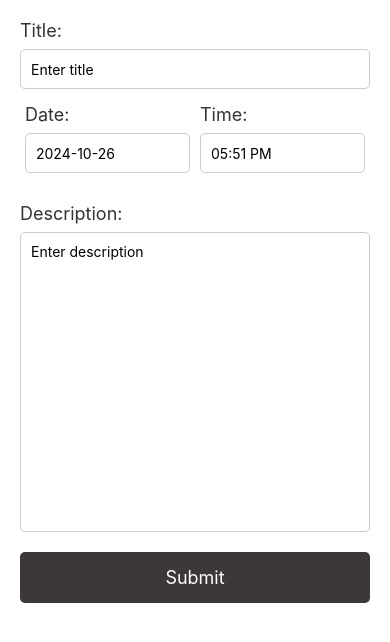
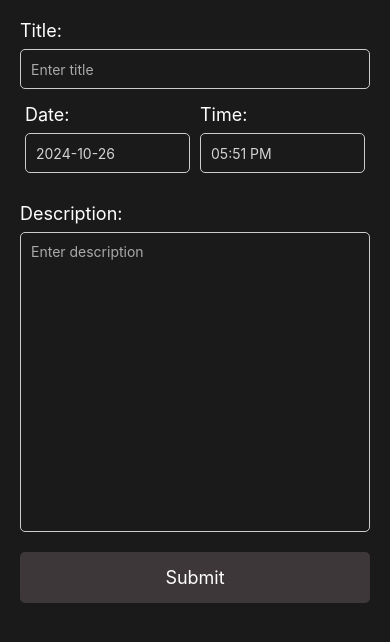
Before and after one commit to SheshanFernando2021/LongDay-ReactAnd.Net, a React Native app: screen /Entry in a window 390 px wide. Shown: the top 642 px of the page. Built offline with nearby package versions, Linux system fonts and the light colour scheme; no server answers.

Commit message:
Styling Done

```diff
--- a/src/Components/Clock/Clock.js
+++ b/src/Components/Clock/Clock.js
@@ -36,8 +36,8 @@ const styles = StyleSheet.create({
     padding: 20,
   },
   dateTime: {
-    fontSize: 13,
-    color: "black",
+    fontSize: 15,
+    color: "#FFCBCB",
   },
 });
 
--- a/src/Components/Details/Details.js
+++ b/src/Components/Details/Details.js
@@ -54,13 +54,13 @@ const styles = StyleSheet.create({
     justifyContent: "center", // Center content vertically
     alignItems: "center", // Center content horizontally
     padding: 20,
-    backgroundColor: "#f9f9f9",
+    backgroundColor: "#1A1A1A",
   },
   content: {
     width: '100%',
     padding: 20,
     borderRadius: 10,
-    backgroundColor: "#fff",
+    backgroundColor: "#1B2A2D",
     shadowColor: "#000",
     shadowOffset: {
       width: 0,
@@ -74,23 +74,23 @@ const styles = StyleSheet.create({
   title: {
     fontSize: 32,
     fontWeight: "bold",
-    color: "#333",
+    color: "#FFCBCB",
     marginBottom: 10,
   },
   date: {
     fontSize: 20,
-    color: "#666",
+    color: "#FFCBCB",
     marginBottom: 5,
   },
   time: {
     fontSize: 20,
-    color: "#666",
+    color: "#FFCBCB",
     marginBottom: 20,
   },
   description: {
     fontSize: 18,
     lineHeight: 26,
-    color: "#444",
+    color: "#FFCBCB",
     textAlign: "center", // Center text
     marginBottom: 20,
   },
--- a/src/Components/Entry/Entry.js
+++ b/src/Components/Entry/Entry.js
@@ -231,6 +231,7 @@ const Entry = () => {
         value={title}
         onChangeText={setTitle}
         placeholder="Enter title"
+        placeholderTextColor="#A9A9A9"
       />
 
       <View style={styles.row}>
@@ -259,6 +260,7 @@ const Entry = () => {
         value={description}
         onChangeText={setDescription}
         placeholder="Enter description"
+        placeholderTextColor="#A9A9A9"
         multiline
         numberOfLines={4}
       />
@@ -292,12 +294,12 @@ const styles = StyleSheet.create({
   container: {
     flex: 1,
     padding: 20,
-    backgroundColor: "#fff",
+    backgroundColor: "#1A1A1A",
   },
   label: {
     fontSize: 18,
     marginBottom: 8,
-    color: "#333",
+    color: "#FFFF",
   },
   input: {
     height: 40,
@@ -306,7 +308,8 @@ const styles = StyleSheet.create({
     borderRadius: 5,
     paddingHorizontal: 10,
     marginBottom: 15,
-    color: "black",
+    color: "lightgray",
+
   },
   row: {
     flexDirection: "row",
@@ -327,6 +330,8 @@ const styles = StyleSheet.create({
     paddingHorizontal: 10,
     paddingVertical: 10,
     marginBottom: 20,
+    color: "lightgray",
+
   },
   submitButton: {
     backgroundColor: "#3D373A",
--- a/src/Components/Home/Home.js
+++ b/src/Components/Home/Home.js
@@ -238,7 +238,7 @@ const Home = ({ navigation }) => {
 const styles = StyleSheet.create({
   container: {
     flex: 1,
-    backgroundColor: "#635E61",
+    backgroundColor: "#1B2A2D",
   },
   clock: {
     top: 5,
@@ -246,14 +246,15 @@ const styles = StyleSheet.create({
   },
   h1: {
     fontSize: 36,
-    color: "black",
+    color: "#FFCBCB",
     textAlign: "center",
     paddingTop: 20,
+    fontWeight: "bold",
   },
   AddButton: {
     height: 50,
     width: 50,
-    backgroundColor: "#3D373A",
+    backgroundColor: "#3C4A3F",
     borderRadius: 13,
     justifyContent: "center",
     alignItems: "center",
@@ -284,7 +285,7 @@ const styles = StyleSheet.create({
     alignContents: "center",
     alignItems: "center",
     flexDirection: "row",
-    backgroundColor: "#B1AEB0",
+    backgroundColor: "#3A3D42",
     padding: 15,
     borderRadius: 10,
     marginVertical: 8,
@@ -305,7 +306,7 @@ const styles = StyleSheet.create({
     justifyContent: "center",
     fontSize: 16,
     fontWeight: "bold",
-    color: "#333",
+    color: "#FFCBCB",
   },
   itemTime: {
     width: 70,
@@ -318,6 +319,12 @@ const styles = StyleSheet.create({
   itemDate: {
     width: 80,
     textAlign: "right",
+    color: "#000",
+    backgroundColor: "#B0B3B8",
+    justifyContent: "center",
+    padding: 2,
+    borderRadius: 10,
+    fontWeight: "bold",
   },
 });
 
```
